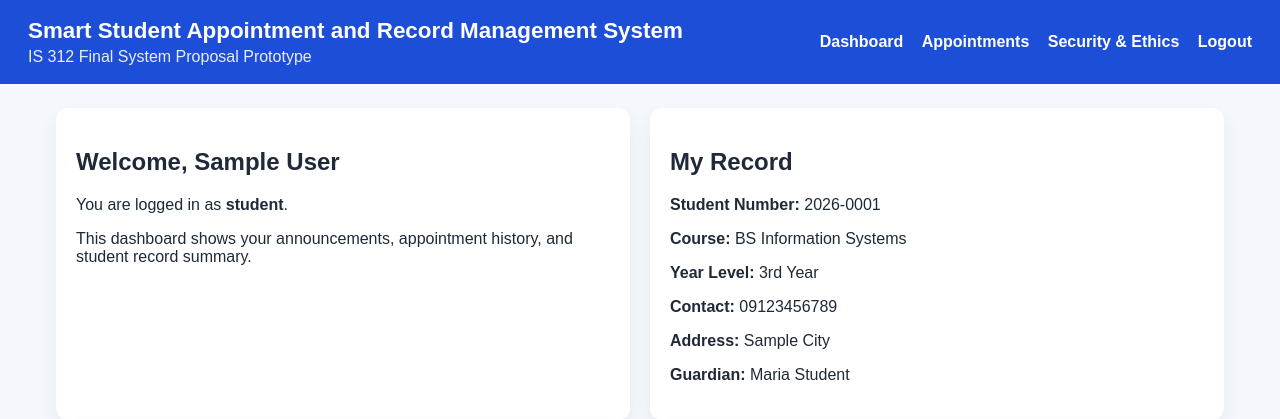
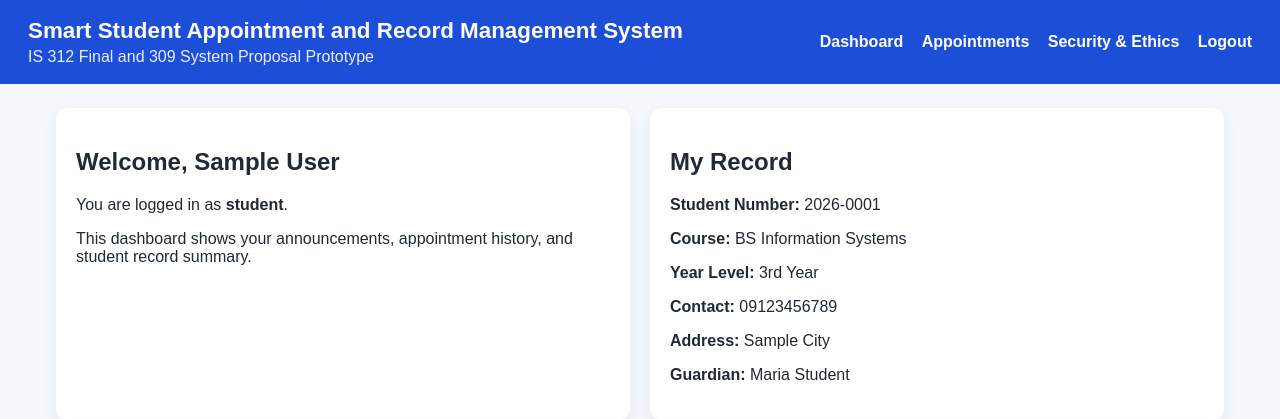
Before and after one commit to geronimoaldrinpaolobsis-pogi/Final-Project-IS-312-and-IS-309, a Flask app: page /dashboard in a window 1280 px wide. Shown: the top 419 px of the page. Run offline with Flask 3, Linux system fonts and the light colour scheme; the visitor is signed in with stand-in values (Sample User, id 1); data comes from the database, SQL or seed files in the repository; data that the repository does not hold is empty.

Commit message:
Update base.html

```diff
--- a/templates/base.html
+++ b/templates/base.html
@@ -10,7 +10,7 @@
     <header class="topbar">
         <div>
             <h1>Smart Student Appointment and Record Management System</h1>
-            <p class="subtitle">IS 312 Final System Proposal Prototype</p>
+            <p class="subtitle">IS 312 Final and 309 System Proposal Prototype</p>
         </div>
         {% if session.get('user_id') %}
         <nav>
```
